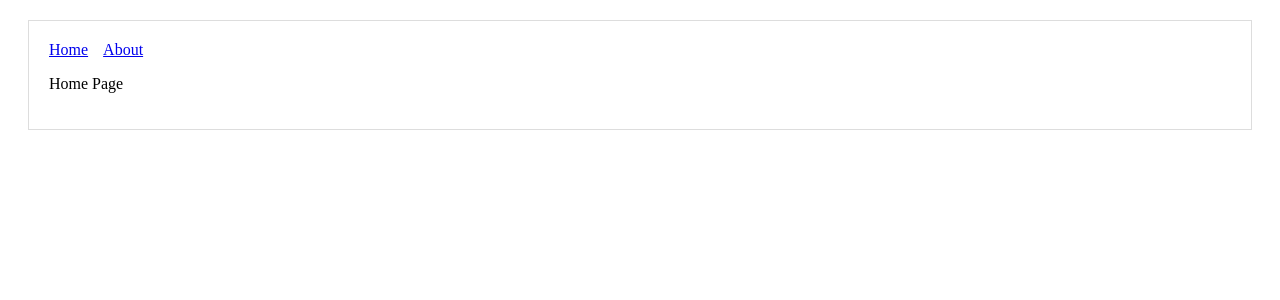
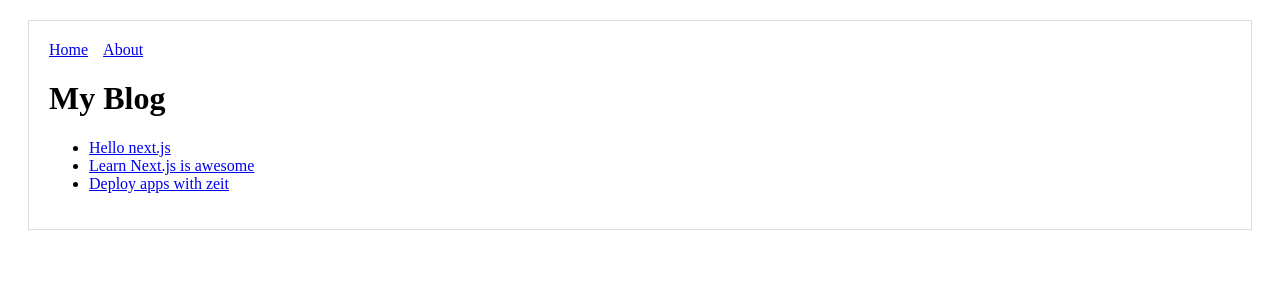
Before and after one commit to alernerdev/NextReact, a Next.js app: page / in a window 1280 px wide. Shown: the top 300 px of the page. Built offline with nearby package versions, Linux system fonts and the light colour scheme.

Commit message:
started wotking with query param

```diff
--- a/components/MyLayout.js
+++ b/components/MyLayout.js
@@ -6,13 +6,11 @@
     border: '1px solid #DDD'
 }
 
-const Layout = (props) => {
-    return (
+const Layout = (props) => (
     <div style={layoutStyle}>
         <Header />
         {props.children}
     </div>
-    );
-}
+)
 
 export default Layout;
--- a/pages/about.js
+++ b/pages/about.js
@@ -1,10 +1,8 @@
 import Header from '../components/Header';
 import Layout from '../components/MyLayout';
 
-export default () => {
-    return (
+export default () => (
         <Layout>
             <p>About Page</p>
         </Layout>
-    );
-}
+)
--- a/pages/index.js
+++ b/pages/index.js
@@ -2,13 +2,21 @@
 import Header from '../components/Header';
 import Layout from '../components/MyLayout';
 
-const Index = () => {
-    return (
-            <Layout>
-                <p>Home Page</p>
-            </Layout>
+const PostLink = (props) => (
+        <li>
+            <Link href={`/post?title=${props.title}`}>
+                <a>{props.title}</a>
+            </Link>
+        </li>
+)
 
-    );
-}
-
-export default Index;
+export default () => (
+    <Layout>
+        <h1>My Blog</h1>
+        <ul>
+            <PostLink title="Hello next.js"></PostLink>
+            <PostLink title="Learn Next.js is awesome"></PostLink>
+            <PostLink title="Deploy apps with zeit"></PostLink>
+        </ul>
+    </Layout>
+)
```
Also changed, not shown: pages/post.js (added, +17 -0 lines), components/Header.js (indentation only).
